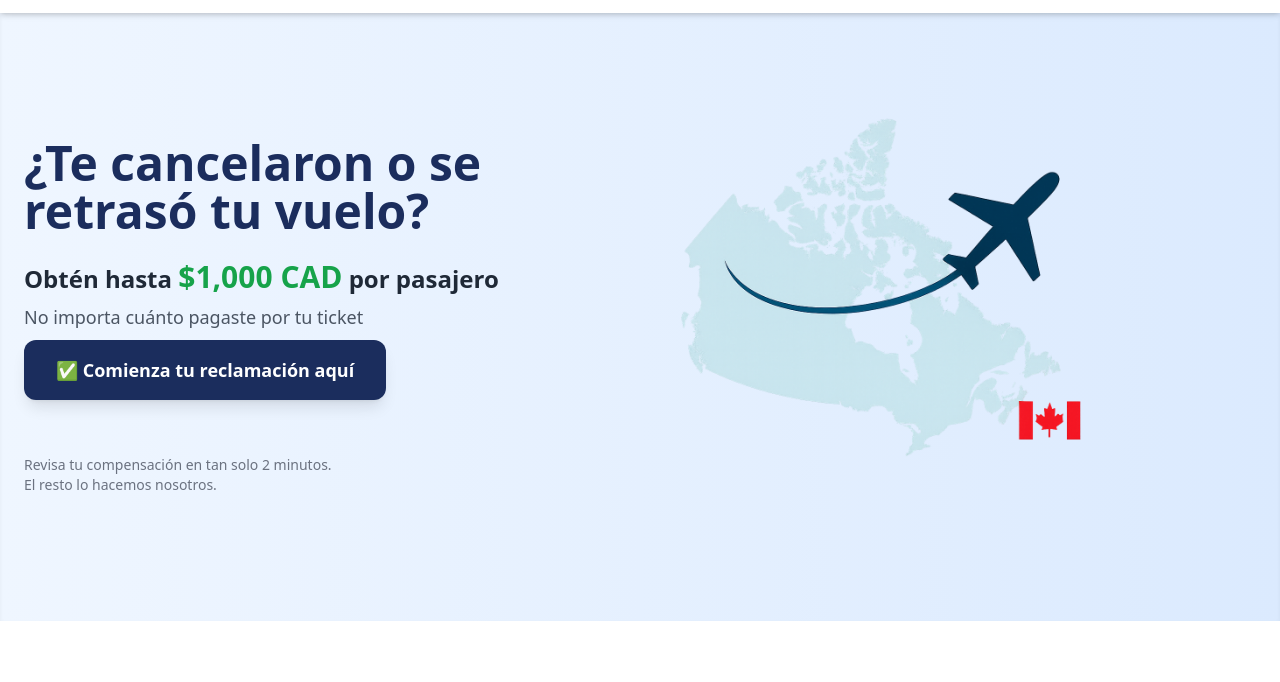
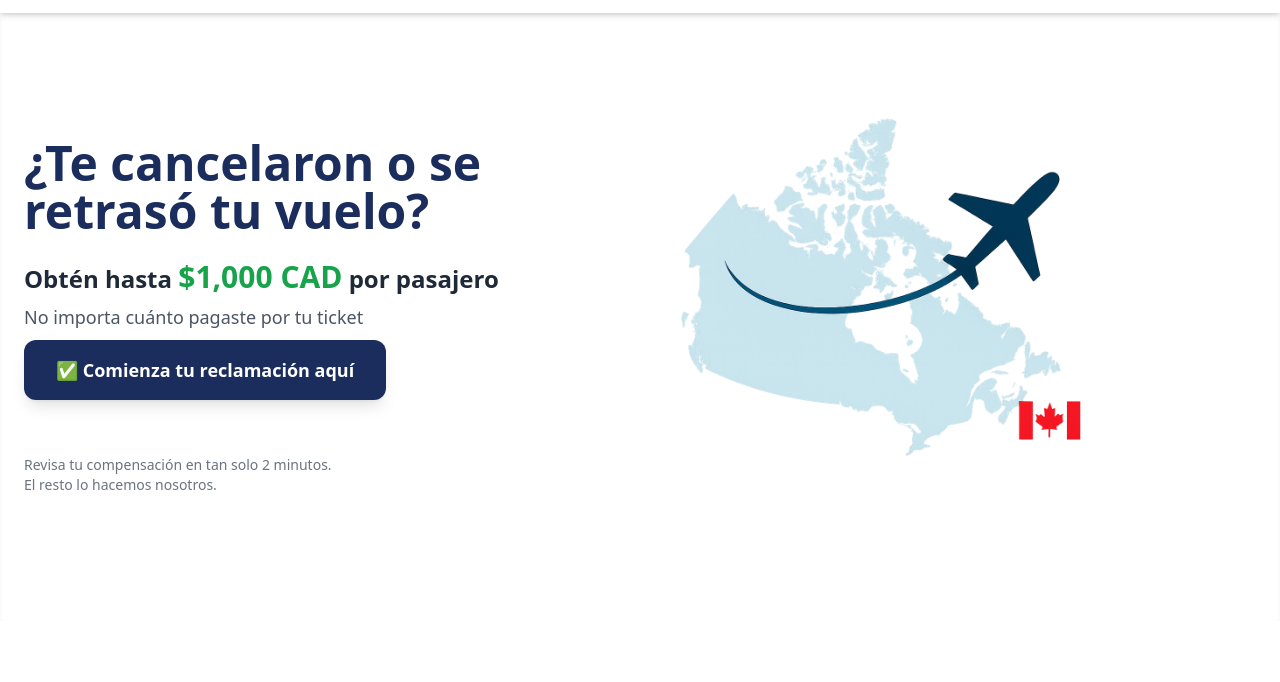
Before and after one commit to gemjul362/html-starter, a website: page index.html in a window 1280 px wide. Shown: the part 59-741 px from the top of the page. Drawn offline with nearby package versions, Linux system fonts and the light colour scheme.

Commit message:
Agregados archivos nuevos: [cambio fondo]

```diff
--- a/index.html
+++ b/index.html
@@ -34,7 +34,7 @@
     </div>
   </div>
 </header>
-<section class="relative bg-gradient-to-r from-blue-50 to-blue-100 overflow-hidden py-20 px-6 shadow-inner">
+<section class="relative bg-gradient-to-r overflow-hidden py-20 px-6 shadow-inner">
   <div class="max-w-7xl mx-auto grid md:grid-cols-2 gap-10 items-center">
 
     <!-- TEXTO IZQUIERDA -->
```
